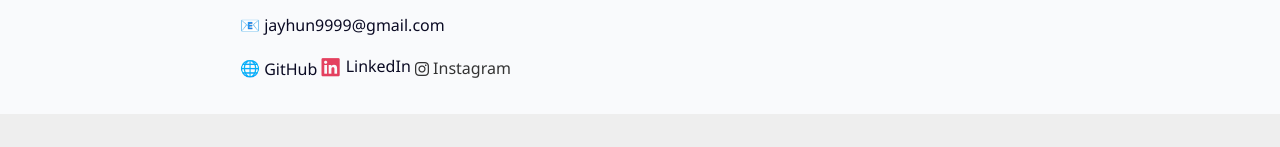
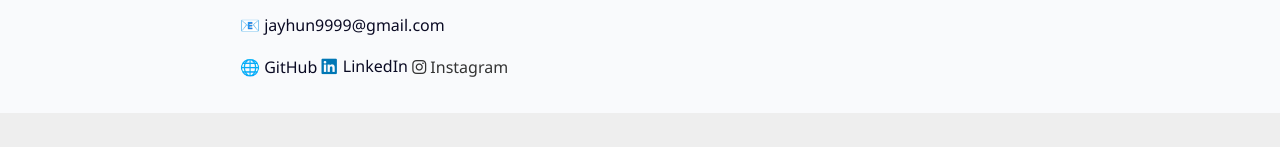
Before and after one commit to JhunR88/JhunR88.github.io, a plain HTML site: page index.html in a window 1280 px wide. Shown: the part 1099-1246 px from the top of the page. Drawn offline with Linux system fonts and the light colour scheme.

Commit message:
Update style.css

```diff
--- a/style.css
+++ b/style.css
@@ -137,3 +137,8 @@ a i {
   font-size: 1.3rem;
   vertical-align: middle;
 }
+a i.fa-linkedin {
+  font-size: 1.1rem; /* küçültür */
+  color: #0077B5;    /* LinkedIn mavisi */
+  margin-right: 6px;
+}
```
